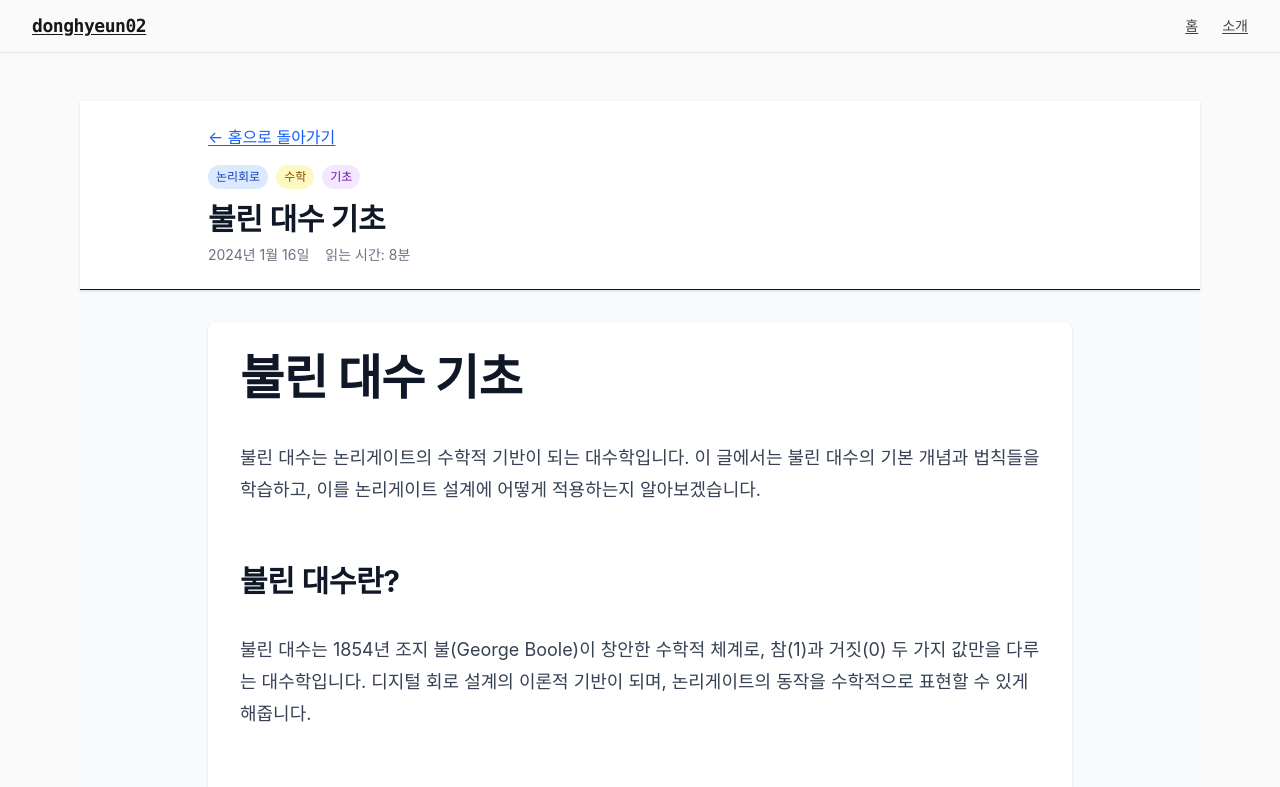
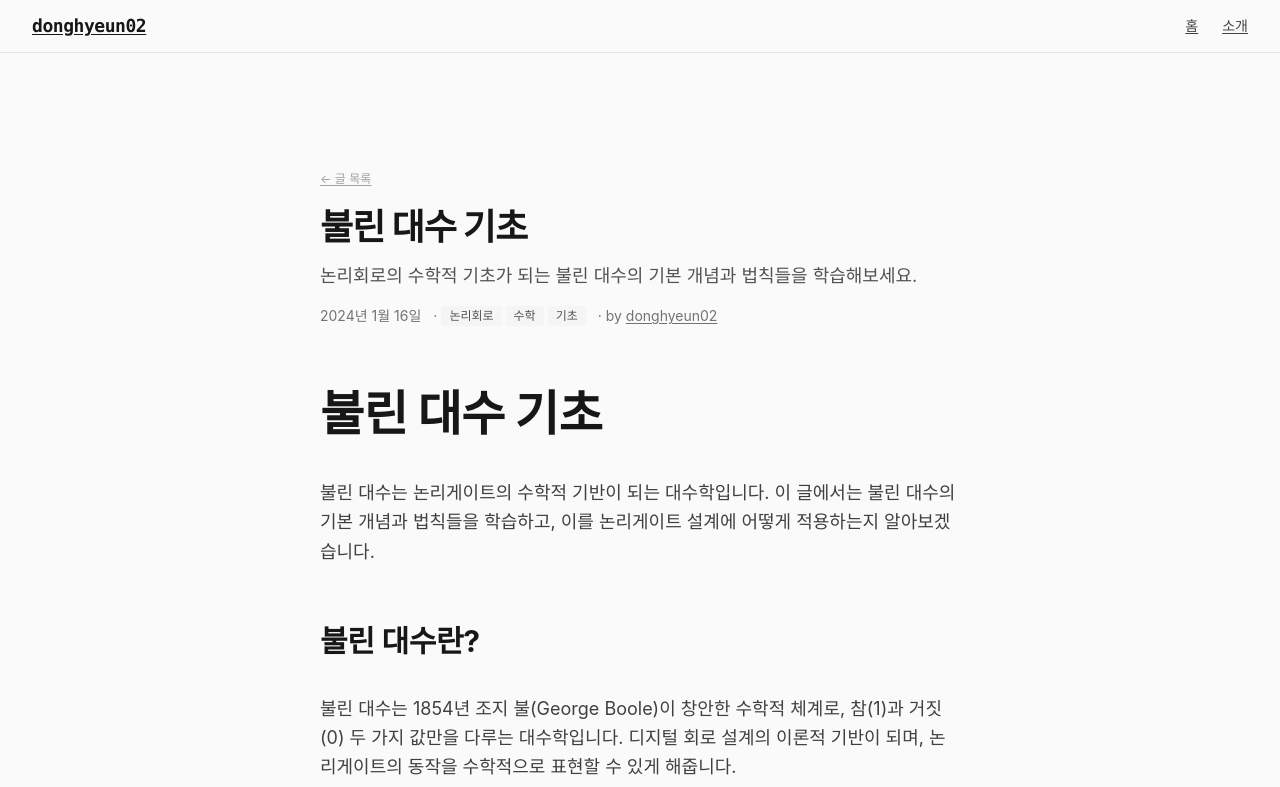
Before and after one commit to donghyeun02/blog, a Next.js app in the folder frontend/: page /mdx/boolean-algebra in a window 1280 px wide. Shown: the top 787 px of the page. Built offline with nearby package versions, Linux system fonts and the light colour scheme.

Commit message:
BlogPostLayout props 에러 수정

```diff
--- a/frontend/src/app/mdx/boolean-algebra/page.tsx
+++ b/frontend/src/app/mdx/boolean-algebra/page.tsx
@@ -1,89 +1,20 @@
 'use client';
 
-import Link from 'next/link';
+import BlogPostLayout from '@/components/BlogPostLayout';
 import BooleanAlgebraContent from './content.mdx';
 import MdxProviderWrapper from '@/components/MdxProvider';
 
 export default function BooleanAlgebraPage() {
   return (
-    <main className="min-h-screen bg-gray-50">
-      {/* 헤더 */}
-      <header className="bg-white shadow-sm border-b">
-        <div className="max-w-4xl mx-auto px-4 py-6">
-          <nav className="flex items-center gap-4 mb-4">
-            <Link
-              href="/"
-              className="text-blue-600 hover:text-blue-800 transition-colors"
-            >
-              ← 홈으로 돌아가기
-            </Link>
-          </nav>
-
-          <div className="flex items-center gap-2 mb-3">
-            <span className="px-2 py-1 text-xs font-medium bg-blue-100 text-blue-800 rounded-full">
-              논리회로
-            </span>
-            <span className="px-2 py-1 text-xs font-medium bg-yellow-100 text-yellow-800 rounded-full">
-              수학
-            </span>
-            <span className="px-2 py-1 text-xs font-medium bg-purple-100 text-purple-800 rounded-full">
-              기초
-            </span>
-          </div>
-
-          <h1 className="text-3xl font-bold text-gray-900 mb-2">
-            불린 대수 기초
-          </h1>
-
-          <div className="flex items-center gap-4 text-sm text-gray-500">
-            <time dateTime="2024-01-16">
-              {new Date('2024-01-16').toLocaleDateString('ko-KR', {
-                year: 'numeric',
-                month: 'long',
-                day: 'numeric',
-              })}
-            </time>
-            <span>읽는 시간: 8분</span>
-          </div>
-        </div>
-      </header>
-
-      {/* 글 내용 */}
-      <article className="max-w-4xl mx-auto px-4 py-8">
-        <div className="bg-white rounded-lg shadow-sm p-8 prose prose-lg max-w-none">
-          <MdxProviderWrapper>
-            <BooleanAlgebraContent />
-          </MdxProviderWrapper>
-        </div>
-      </article>
-
-      {/* 하단 네비게이션 */}
-      <footer className="bg-white border-t">
-        <div className="max-w-4xl mx-auto px-4 py-8">
-          <div className="flex items-center justify-between">
-            <div>
-              <p className="text-sm text-gray-500 mb-2">
-                이 글이 도움이 되셨나요?
-              </p>
-              <div className="flex gap-2">
-                <button className="px-3 py-1 text-sm bg-blue-100 text-blue-800 rounded-full hover:bg-blue-200 transition-colors">
-                  👍 도움됨
-                </button>
-                <button className="px-3 py-1 text-sm bg-gray-100 text-gray-800 rounded-full hover:bg-gray-200 transition-colors">
-                  👎 도움안됨
-                </button>
-              </div>
-            </div>
-
-            <Link
-              href="/"
-              className="px-4 py-2 bg-blue-600 text-white rounded-lg hover:bg-blue-700 transition-colors"
-            >
-              다른 글 보기
-            </Link>
-          </div>
-        </div>
-      </footer>
-    </main>
+    <BlogPostLayout
+      title="불린 대수 기초"
+      summary="논리회로의 수학적 기초가 되는 불린 대수의 기본 개념과 법칙들을 학습해보세요."
+      date="2024-01-16"
+      tags={['논리회로', '수학', '기초']}
+    >
+      <MdxProviderWrapper>
+        <BooleanAlgebraContent />
+      </MdxProviderWrapper>
+    </BlogPostLayout>
   );
 }
--- a/frontend/src/app/mdx/logic-gates/page.tsx
+++ b/frontend/src/app/mdx/logic-gates/page.tsx
@@ -11,8 +11,6 @@ export default function LogicGatesPage() {
       summary="AND, OR, NOT, XOR 등 주요 논리게이트의 동작 원리를 인터랙티브한 시뮬레이터와 함께 학습해보세요."
       date="2024-01-15"
       tags={['논리회로', '시뮬레이터', '기초']}
-      readTime="5분"
-      author="홍길동"
     >
       <MdxProviderWrapper>
         <LogicGatesContent />
```
